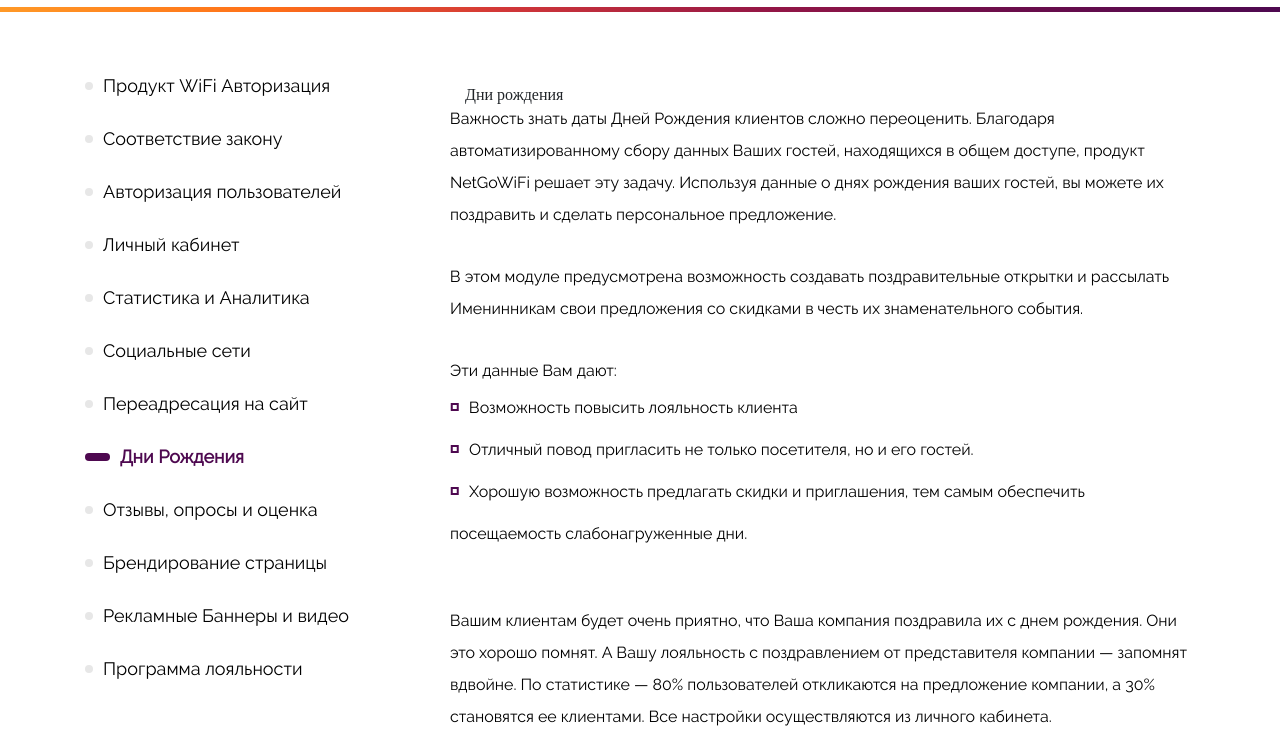
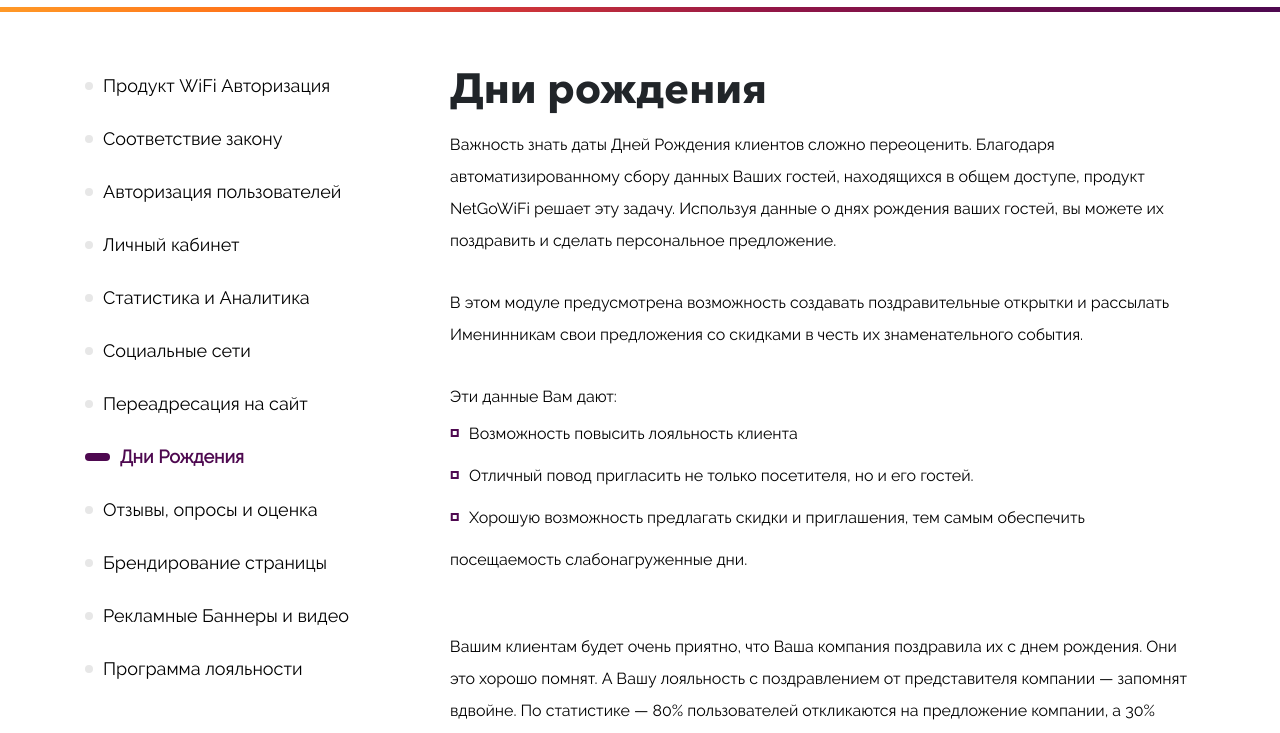
Before and after one commit to ldarksoull/netgowifi, a website: page birthdays.html in a window 1280 px wide. Shown: the part 67-800 px from the top of the page. Drawn offline with nearby package versions, Linux system fonts and the light colour scheme.

Commit message:
birthdays

```diff
--- a/birthdays.html
+++ b/birthdays.html
@@ -182,7 +182,7 @@
         </aside>
         <div class="content col-xl-8">
           <div class="container">
-            <h1 class="row content-title">
+            <div class="row content-title">
               <h1 class="col">Дни рождения</h1>
             </div>
             <div class="row mb-lg">
```
